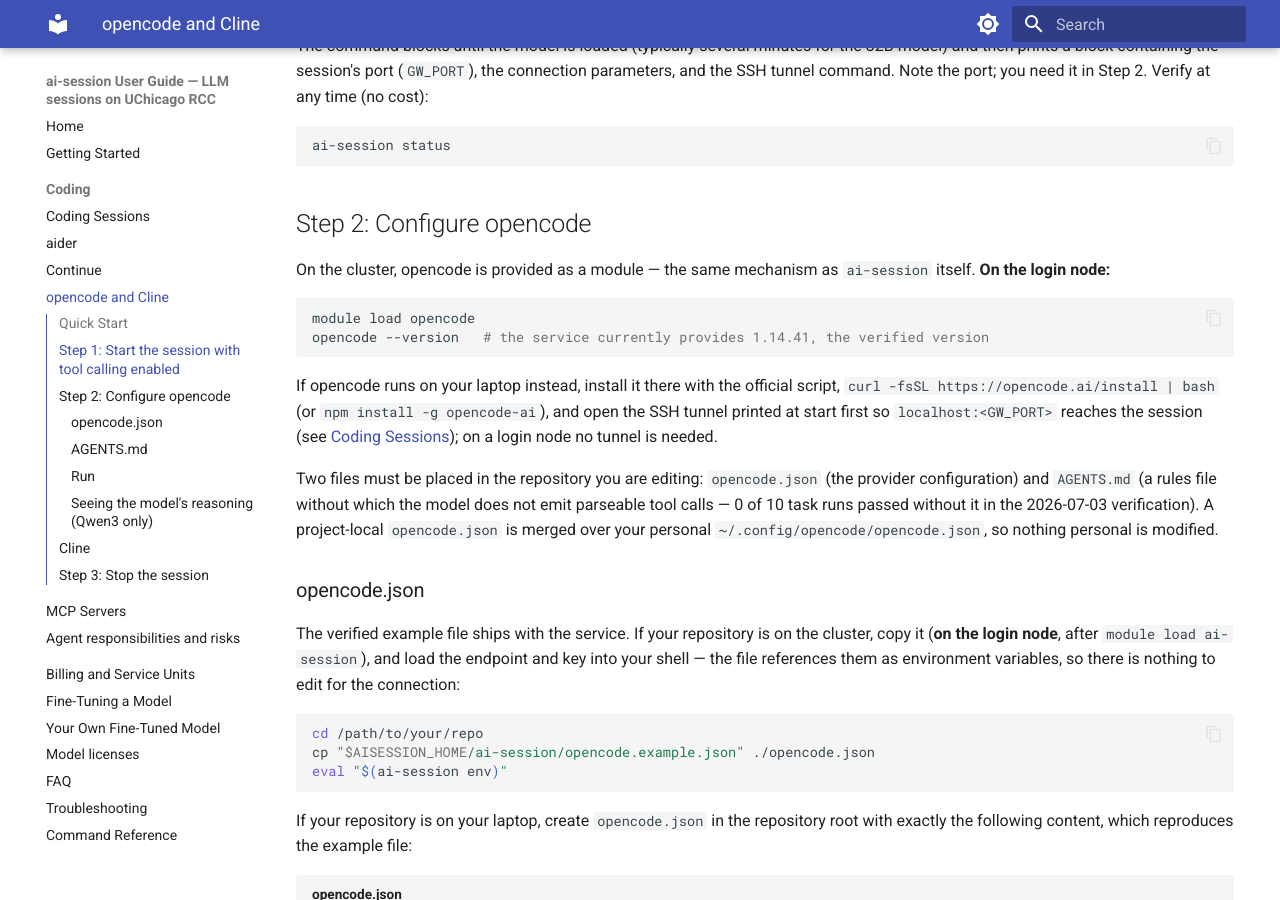
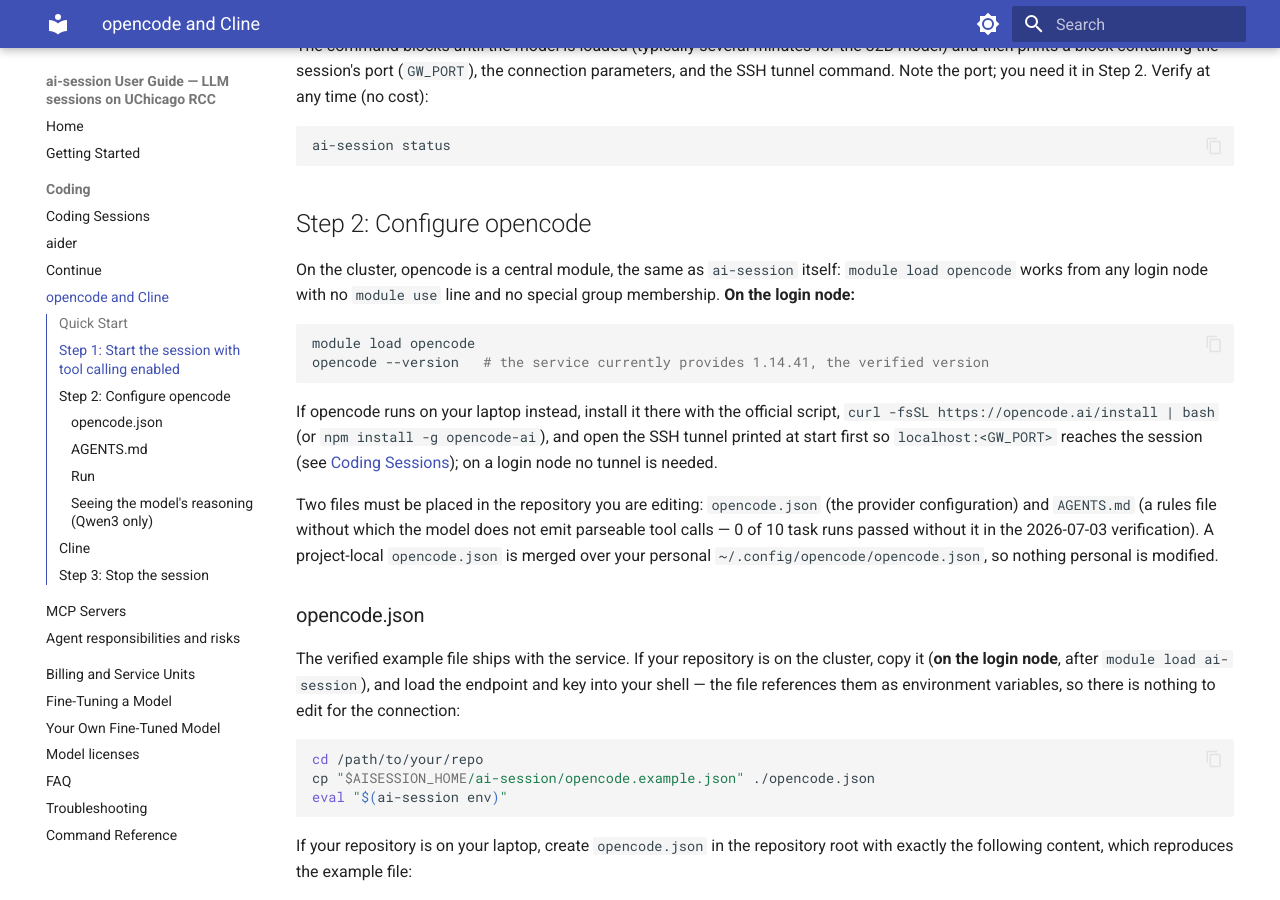
Before and after one commit to rmehta1987/rcc-vllm, an MkDocs documentation site: the page built from docs/coding/opencode.md, in a window 1280 px wide and 900 px high, scrolled down 1153 px. Built offline with MkDocs 1.6.1 and Material for MkDocs 9.7.7, drawn with Linux system fonts in a browser that asks for light colours.

Commit message:
docs(opencode): state opencode is a central module (no module use needed)
opencode is now registered as a central Midway3 module like ai-session, so
`module load opencode` resolves from any login node without a `module use` line
or special group membership. Make Step 2 say so explicitly.

Co-Authored-By: Claude Fable 5 <noreply@anthropic.com>

````diff
--- a/docs/coding/opencode.md
+++ b/docs/coding/opencode.md
@@ -56,8 +56,9 @@ ai-session status
 
 ## Step 2: Configure opencode
 
-On the cluster, opencode is provided as a module — the same mechanism as
-`ai-session` itself. **On the login node:**
+On the cluster, opencode is a central module, the same as `ai-session` itself:
+`module load opencode` works from any login node with no `module use` line and no
+special group membership. **On the login node:**
 
 ```bash
 module load opencode
````
